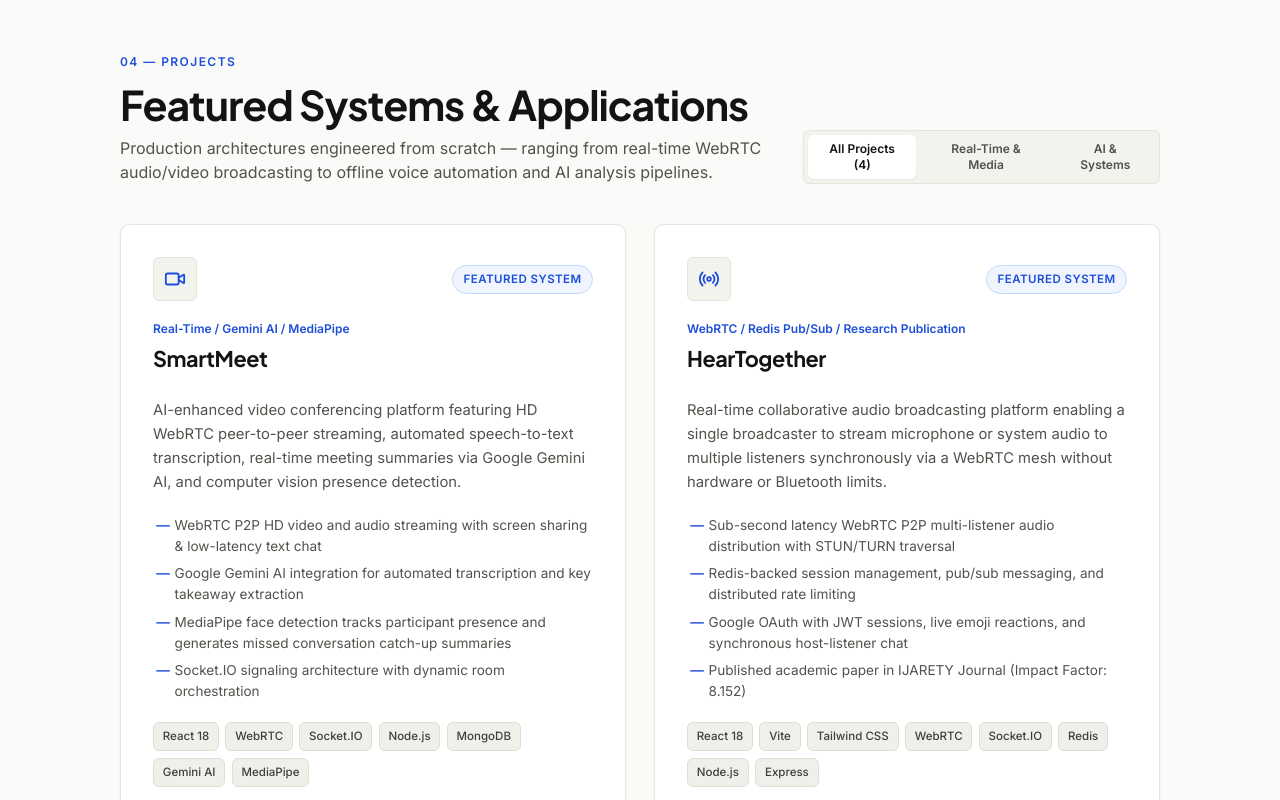
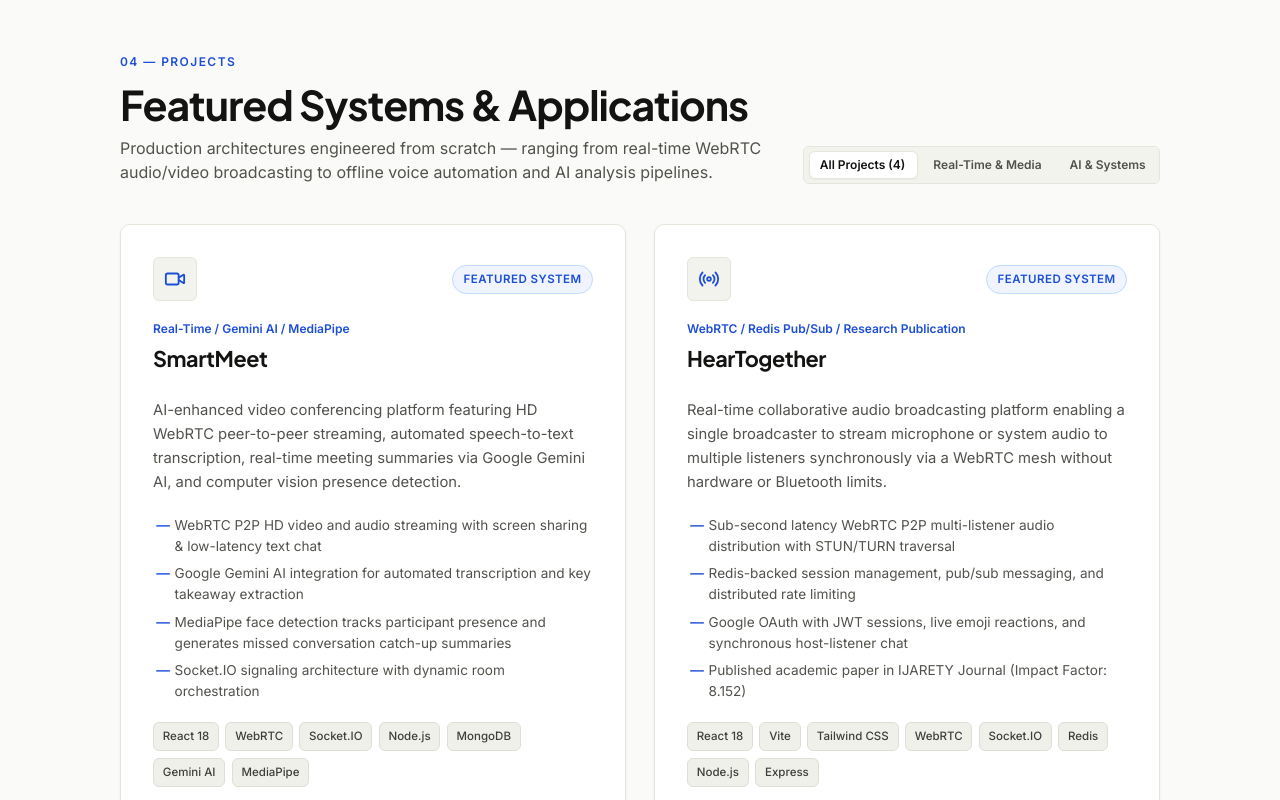
Before and after one commit to Nandan-k-s-27/nandanks-portfolio, a React (Vite) app: page / in a window 1280 px wide. Shown: the part 4640-5440 px from the top of the page. Built offline with nearby package versions, Linux system fonts and the light colour scheme.

Commit message:
feat(polish): spring filter tabs pill, confetti burst, and mobile breakpoint layout fixes

```diff
--- a/src/App.css
+++ b/src/App.css
@@ -102,6 +102,8 @@
 html {
   scroll-behavior: smooth;
   scroll-padding-top: calc(var(--nav-h) + 16px);
+  overflow-x: hidden;
+  max-width: 100vw;
 }
 
 body {
@@ -110,6 +112,7 @@
   color: var(--text-primary);
   line-height: 1.65;
   overflow-x: hidden;
+  max-width: 100vw;
   -webkit-font-smoothing: antialiased;
   -moz-osx-font-smoothing: grayscale;
 }
@@ -1517,6 +1520,21 @@
   color: var(--accent);
 }
 
+.project-filter-pill {
+  position: absolute;
+  top: 4px;
+  bottom: 4px;
+  border-radius: var(--radius-sm);
+  background: var(--bg-card);
+  border: 1px solid var(--border);
+  box-shadow: var(--shadow-sm);
+  pointer-events: none;
+  z-index: 0;
+  transition:
+    left 0.35s cubic-bezier(0.16, 1, 0.3, 1),
+    width 0.35s cubic-bezier(0.16, 1, 0.3, 1);
+}
+
 .animate-filter-in {
   animation: filterCardIn 0.35s cubic-bezier(0.16, 1, 0.3, 1) both;
 }
@@ -1570,8 +1588,23 @@
     flex-direction: column;
     align-items: stretch;
   }
+  .hero-actions > span {
+    width: 100%;
+    display: block;
+  }
   .hero-actions .btn {
     width: 100%;
+  }
+  .contact-card {
+    padding: 0.85rem 1rem;
+    gap: 0.75rem;
+  }
+  .contact-card-value {
+    word-break: break-all;
+    font-size: 0.82rem;
+  }
+  .copy-tooltip {
+    max-width: 90vw;
   }
   .timeline-item {
     gap: 1rem;
@@ -1590,6 +1623,20 @@
   }
   .scroll-to-top-text {
     display: none;
+  }
+}
+
+@media (max-width: 480px) {
+  .hero-status-pill {
+    padding: 0.35rem 0.65rem;
+    font-size: 0.7rem;
+    max-width: 100%;
+  }
+  .hero-headline {
+    font-size: clamp(2rem, 8vw, 2.4rem);
+  }
+  .container {
+    padding-inline: 1rem;
   }
 }
 
--- /dev/null
+++ b/src/components/Confetti.tsx
@@ -0,0 +1,135 @@
+import { useEffect, useRef } from 'react';
+
+interface ConfettiParticle {
+  x: number;
+  y: number;
+  vx: number;
+  vy: number;
+  size: number;
+  color: string;
+  shape: 'rect' | 'circle';
+  rotation: number;
+  vRot: number;
+  alpha: number;
+}
+
+interface ConfettiProps {
+  trigger: boolean;
+  onComplete?: () => void;
+  className?: string;
+}
+
+const COLORS = [
+  '#3b82f6', // blue
+  '#60a5fa', // sky
+  '#f59e0b', // amber
+  '#10b981', // emerald
+  '#8b5cf6', // purple
+  '#f43f5e', // rose
+];
+
+export default function Confetti({ trigger, onComplete, className = '' }: ConfettiProps) {
+  const canvasRef = useRef<HTMLCanvasElement | null>(null);
+
+  useEffect(() => {
+    if (!trigger) return;
+
+    const prefersReducedMotion =
+      typeof window !== 'undefined' &&
+      window.matchMedia('(prefers-reduced-motion: reduce)').matches;
+
+    if (prefersReducedMotion) {
+      if (onComplete) onComplete();
+      return;
+    }
+
+    const canvas = canvasRef.current;
+    if (!canvas) return;
+    const ctx = canvas.getContext('2d');
+    if (!ctx) return;
+
+    const width = (canvas.width = 220);
+    const height = (canvas.height = 160);
+    const originX = width / 2;
+    const originY = height - 20;
+
+    // Spawn 22 crisp celebratory particles
+    const particles: ConfettiParticle[] = Array.from({ length: 22 }, () => {
+      const angle = (Math.random() * 80 + 50) * (Math.PI / 180); // upward fan
+      const speed = Math.random() * 9 + 7;
+      return {
+        x: originX,
+        y: originY,
+        vx: Math.cos(angle) * (Math.random() > 0.5 ? 1 : -1) * speed,
+        vy: -Math.sin(angle) * speed,
+        size: Math.random() * 4 + 3.5,
+        color: COLORS[Math.floor(Math.random() * COLORS.length)],
+        shape: Math.random() > 0.4 ? 'rect' : 'circle',
+        rotation: Math.random() * Math.PI * 2,
+        vRot: (Math.random() - 0.5) * 0.25,
+        alpha: 1,
+      };
+    });
+
+    let animId: number;
+    const gravity = 0.38;
+    const friction = 0.985;
+
+    const render = () => {
+      ctx.clearRect(0, 0, width, height);
+
+      let aliveCount = 0;
+      for (const p of particles) {
+        if (p.alpha <= 0.02) continue;
+        aliveCount++;
+
+        p.vx *= friction;
+        p.vy += gravity;
+        p.x += p.vx;
+        p.y += p.vy;
+        p.rotation += p.vRot;
+        p.alpha -= 0.022;
+
+        ctx.save();
+        ctx.translate(p.x, p.y);
+        ctx.rotate(p.rotation);
+        ctx.globalAlpha = Math.max(0, p.alpha);
+        ctx.fillStyle = p.color;
+
+        if (p.shape === 'rect') {
+          ctx.fillRect(-p.size / 2, -p.size / 2, p.size, p.size * 0.7);
+        } else {
+          ctx.beginPath();
+          ctx.arc(0, 0, p.size / 2, 0, Math.PI * 2);
+          ctx.fill();
+        }
+        ctx.restore();
+      }
+
+      if (aliveCount > 0) {
+        animId = requestAnimationFrame(render);
+      } else {
+        ctx.clearRect(0, 0, width, height);
+        if (onComplete) onComplete();
+      }
+    };
+
+    animId = requestAnimationFrame(render);
+
+    return () => {
+      if (animId) cancelAnimationFrame(animId);
+    };
+  }, [trigger, onComplete]);
+
+  if (!trigger) return null;
+
+  return (
+    <canvas
+      ref={canvasRef}
+      className={`pointer-events-none absolute bottom-full left-1/2 -translate-x-1/2 z-50 ${className}`}
+      width={220}
+      height={160}
+      aria-hidden="true"
+    />
+  );
+}
--- a/src/components/Contact.tsx
+++ b/src/components/Contact.tsx
@@ -1,6 +1,7 @@
 import { useState } from 'react';
 import { GitHubIcon, LinkedInIcon, EmailIcon, ExternalLinkIcon } from './Icons';
 import { Copy, Check, Send, Globe, MapPin } from 'lucide-react';
+import Confetti from './Confetti';
 
 export default function Contact() {
   const [copied, setCopied] = useState(false);
@@ -42,16 +43,17 @@
                 <div className="contact-card-icon">
                   <EmailIcon className="w-5 h-5" />
                 </div>
-                <div className="contact-card-body">
+                <div className="contact-card-body min-w-0">
                   <span className="contact-card-label">Primary Email</span>
                   <a
                     href={`mailto:${email}`}
-                    className="contact-card-value animated-link"
+                    className="contact-card-value animated-link truncate"
                   >
                     {email}
                   </a>
                 </div>
-                <div className="flex items-center gap-1.5 relative">
+                <div className="flex items-center gap-1.5 relative shrink-0">
+                  <Confetti trigger={copied} />
                   {copied && (
                     <div className="copy-tooltip" role="status" aria-live="polite">
                       <Check size={12} className="text-emerald-500 shrink-0" />
@@ -91,9 +93,9 @@
                 <div className="contact-card-icon">
                   <LinkedInIcon className="w-5 h-5" />
                 </div>
-                <div className="contact-card-body">
+                <div className="contact-card-body min-w-0">
                   <span className="contact-card-label">LinkedIn</span>
-                  <span className="contact-card-value">linkedin.com/in/nandanks2003</span>
+                  <span className="contact-card-value truncate">linkedin.com/in/nandanks2003</span>
                 </div>
                 <ExternalLinkIcon className="text-[var(--text-muted)] w-4 h-4" />
               </a>
--- a/src/components/Projects.tsx
+++ b/src/components/Projects.tsx
@@ -1,4 +1,4 @@
-import { useState, type ReactNode } from 'react';
+import { useState, useRef, useEffect, type ReactNode } from 'react';
 import { GitHubIcon, ExternalLinkIcon } from './Icons';
 import { Video, Radio, Mic, Youtube } from 'lucide-react';
 import TiltCard from './TiltCard';
@@ -123,6 +123,30 @@
 
 export default function Projects() {
   const [activeFilter, setActiveFilter] = useState<'all' | 'realtime' | 'ai'>('all');
+  const filterGroupRef = useRef<HTMLDivElement>(null);
+  const filterBtnRefs = useRef<Map<string, HTMLButtonElement>>(new Map());
+  const [filterPillStyle, setFilterPillStyle] = useState<{ left: number; width: number } | null>(null);
+
+  useEffect(() => {
+    const updatePill = () => {
+      const btn = filterBtnRefs.current.get(activeFilter);
+      const container = filterGroupRef.current;
+      if (!btn || !container) {
+        setFilterPillStyle(null);
+        return;
+      }
+      const containerRect = container.getBoundingClientRect();
+      const btnRect = btn.getBoundingClientRect();
+      setFilterPillStyle({
+        left: btnRect.left - containerRect.left,
+        width: btnRect.width,
+      });
+    };
+
+    updatePill();
+    window.addEventListener('resize', updatePill, { passive: true });
+    return () => window.removeEventListener('resize', updatePill);
+  }, [activeFilter]);
 
   const filteredProjects = activeFilter === 'all'
     ? PROJECTS
@@ -141,33 +165,58 @@
             </p>
           </div>
 
-          {/* Filter Tabs */}
-          <div className="flex items-center gap-1 p-1 rounded-[var(--radius-sm)] bg-[var(--bg-secondary)] border border-[var(--border)] self-start md:self-auto">
+          {/* Filter Tabs with Spring Sliding Pill */}
+          <div
+            ref={filterGroupRef}
+            className="project-filter-group relative flex items-center gap-1 p-1 rounded-[var(--radius-sm)] bg-[var(--bg-secondary)] border border-[var(--border)] self-start md:self-auto max-w-full overflow-x-auto"
+          >
+            {filterPillStyle && (
+              <span
+                className="project-filter-pill"
+                style={{
+                  left: `${filterPillStyle.left}px`,
+                  width: `${filterPillStyle.width}px`,
+                }}
+                aria-hidden="true"
+              />
+            )}
             <button
+              ref={(el) => {
+                if (el) filterBtnRefs.current.set('all', el);
+                else filterBtnRefs.current.delete('all');
+              }}
               onClick={() => setActiveFilter('all')}
-              className={`px-3 py-1.5 rounded-[var(--radius-sm)] text-xs font-semibold transition-all active:scale-95 ${
+              className={`relative z-10 px-3 py-1.5 rounded-[var(--radius-sm)] text-xs font-semibold transition-colors shrink-0 ${
                 activeFilter === 'all'
-                  ? 'bg-[var(--bg-card)] text-[var(--text-primary)] shadow-sm'
+                  ? 'text-[var(--text-primary)]'
                   : 'text-[var(--text-sec)] hover:text-[var(--text-primary)]'
               }`}
             >
               All Projects ({PROJECTS.length})
             </button>
             <button
+              ref={(el) => {
+                if (el) filterBtnRefs.current.set('realtime', el);
+                else filterBtnRefs.current.delete('realtime');
+              }}
               onClick={() => setActiveFilter('realtime')}
-              className={`px-3 py-1.5 rounded-[var(--radius-sm)] text-xs font-semibold transition-all active:scale-95 ${
+              className={`relative z-10 px-3 py-1.5 rounded-[var(--radius-sm)] text-xs font-semibold transition-colors shrink-0 ${
                 activeFilter === 'realtime'
-                  ? 'bg-[var(--bg-card)] text-[var(--text-primary)] shadow-sm'
+                  ? 'text-[var(--text-primary)]'
                   : 'text-[var(--text-sec)] hover:text-[var(--text-primary)]'
               }`}
             >
               Real-Time &amp; Media
             </button>
             <button
+              ref={(el) => {
+                if (el) filterBtnRefs.current.set('ai', el);
+                else filterBtnRefs.current.delete('ai');
+              }}
               onClick={() => setActiveFilter('ai')}
-              className={`px-3 py-1.5 rounded-[var(--radius-sm)] text-xs font-semibold transition-all active:scale-95 ${
+              className={`relative z-10 px-3 py-1.5 rounded-[var(--radius-sm)] text-xs font-semibold transition-colors shrink-0 ${
                 activeFilter === 'ai'
-                  ? 'bg-[var(--bg-card)] text-[var(--text-primary)] shadow-sm'
+                  ? 'text-[var(--text-primary)]'
                   : 'text-[var(--text-sec)] hover:text-[var(--text-primary)]'
               }`}
             >
```
